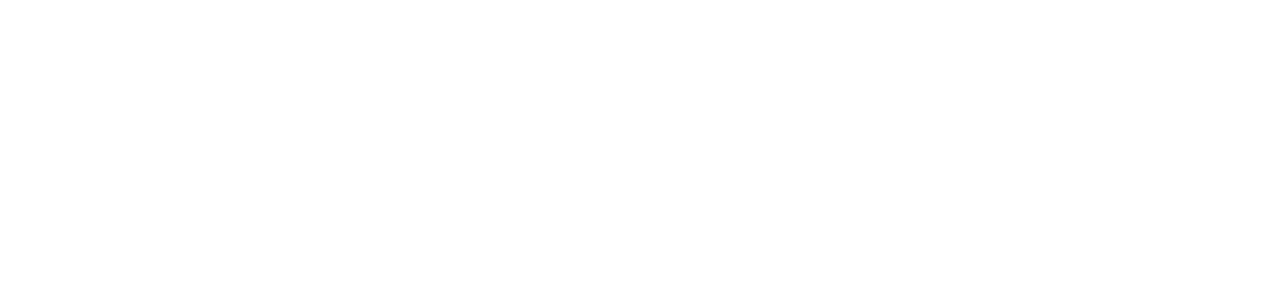
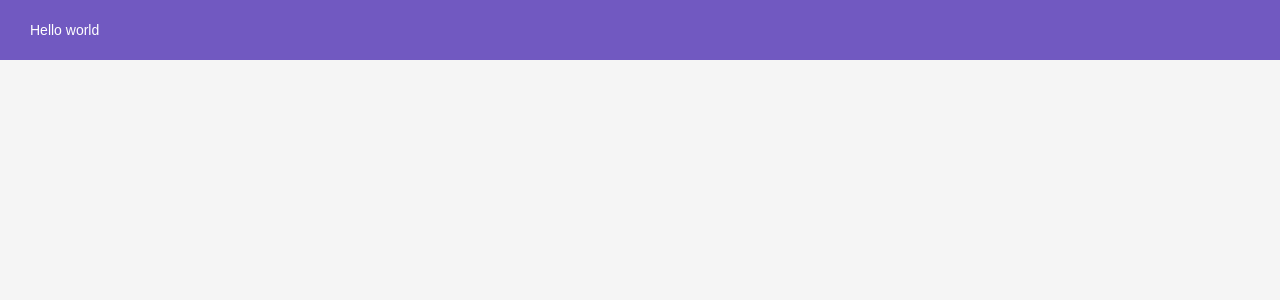
Before and after one commit to LeoSanGo/theme-switcher, a React (Create React App) app: page / in a window 1280 px wide. Shown: the top 300 px of the page. Built offline with nearby package versions, Linux system fonts and the light colour scheme.

Commit message:
Criado tema light e compartilhado na aplicação

```diff
--- a/src/App.tsx
+++ b/src/App.tsx
@@ -1,11 +1,18 @@
 import React from 'react';
+import { ThemeProvider } from  'styled-components';
+import light from './styles/themes/light';
 
+import GlobalStyle from './styles/global';
+import Header from './components/Header';
 
 function App() {
   return (
-    <div className="App">
-
-    </div>
+    <ThemeProvider theme={light}>
+      <div className="App">
+        <GlobalStyle />
+        <Header />
+      </div>
+    </ThemeProvider>
   );
 }
 
--- a/src/components/Header/index.tsx
+++ b/src/components/Header/index.tsx
@@ -0,0 +1,13 @@
+import React from 'react';
+
+import { Container } from './styles';
+
+const Header: React.FC = () => {
+    return(
+        <Container>
+            Hello world
+        </Container>
+    );
+};
+
+export default Header;
--- /dev/null
+++ b/src/components/Header/styles.ts
@@ -0,0 +1,10 @@
+import styled from "styled-components";
+
+export const Container = styled.div`
+  height: 60px;
+  background: #7159c1;
+  color: #FFF;
+  display: flex;
+  align-items: center;
+  padding: 0 30px;
+`;
--- /dev/null
+++ b/src/styles/themes/light.ts
@@ -0,0 +1,12 @@
+/* eslint-disable import/no-anonymous-default-export */
+export default {
+  title: 'light',
+
+  colors: {
+    primary: '#C62E65',
+    secondary: '#D63AF9',
+
+    background: '#F5F5F5',
+    text: '#333'
+  },
+};
```
